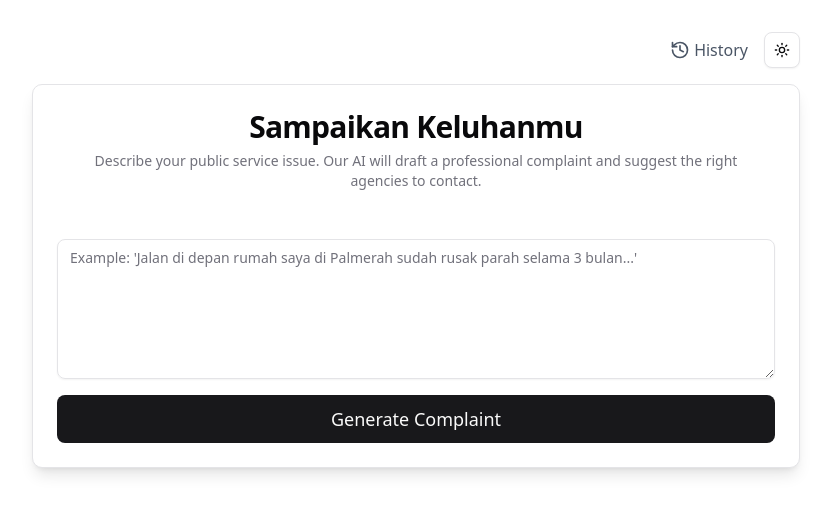
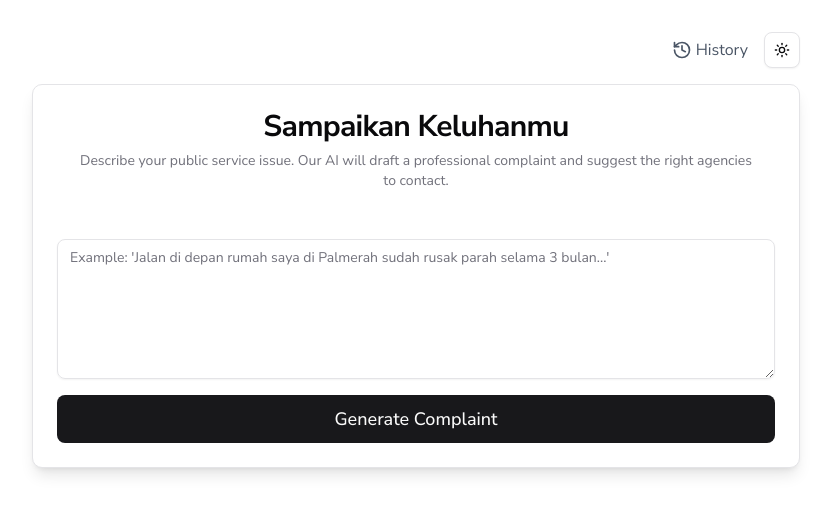
Before and after one commit to okihita/bijak-mengeluh, a Next.js app: page / in a window 1280 px wide. Shown: the top 514 px of the page, without its empty margins (224-1055 px from the left). Built offline with nearby package versions, Linux system fonts and the light colour scheme.

Commit message:
feat: Changed font to Nunito Sans

```diff
--- a/src/app/globals.css
+++ b/src/app/globals.css
@@ -6,8 +6,6 @@
 @theme inline {
   --color-background: var(--background);
   --color-foreground: var(--foreground);
-  --font-sans: var(--font-geist-sans);
-  --font-mono: var(--font-geist-mono);
   --color-sidebar-ring: var(--sidebar-ring);
   --color-sidebar-border: var(--sidebar-border);
   --color-sidebar-accent-foreground: var(--sidebar-accent-foreground);
--- a/src/app/layout.tsx
+++ b/src/app/layout.tsx
@@ -1,18 +1,10 @@
-import type {Metadata} from "next";
-import {Geist, Geist_Mono} from "next/font/google";
+import type { Metadata } from "next";
+import { Nunito_Sans } from "next/font/google";
 import "./globals.css";
-import {ThemeProvider} from "@/components/theme-provider";
-import { PwaInstallPrompt } from "@/components/pwa-install-prompt"; // Changed import
+import { ThemeProvider } from "@/components/theme-provider";
+import { PwaInstallPrompt } from "@/components/pwa-install-prompt";
 
-const geistSans = Geist({
-    variable: "--font-geist-sans",
-    subsets: ["latin"],
-});
-
-const geistMono = Geist_Mono({
-    variable: "--font-geist-mono",
-    subsets: ["latin"],
-});
+const nunitoSans = Nunito_Sans({ subsets: ["latin"], variable: "--font-sans" });
 
 export const metadata: Metadata = {
   title: "Bijak Mengeluh",
@@ -20,19 +12,23 @@ export const metadata: Metadata = {
   manifest: "/manifest.json",
 };
 
-export default function RootLayout({children,}: { readonly children: React.ReactNode; }) {
+export default function RootLayout({
+  children,
+}: {
+  readonly children: React.ReactNode;
+}) {
   return (
     <html lang="en" suppressHydrationWarning>
-        <body
-            className={`${geistSans.variable} ${geistMono.variable} antialiased`}>
+      <body className={`${nunitoSans.variable} font-sans antialiased`}>
         <ThemeProvider
           attribute="class"
           defaultTheme="system"
           enableSystem
-            disableTransitionOnChange>
+          disableTransitionOnChange
+        >
           {children}
         </ThemeProvider>
-        <PwaInstallPrompt/> {/* Changed component name */}
+        <PwaInstallPrompt />
       </body>
     </html>
   );
```
Lines whose indentation alone changed are shown as unchanged.
